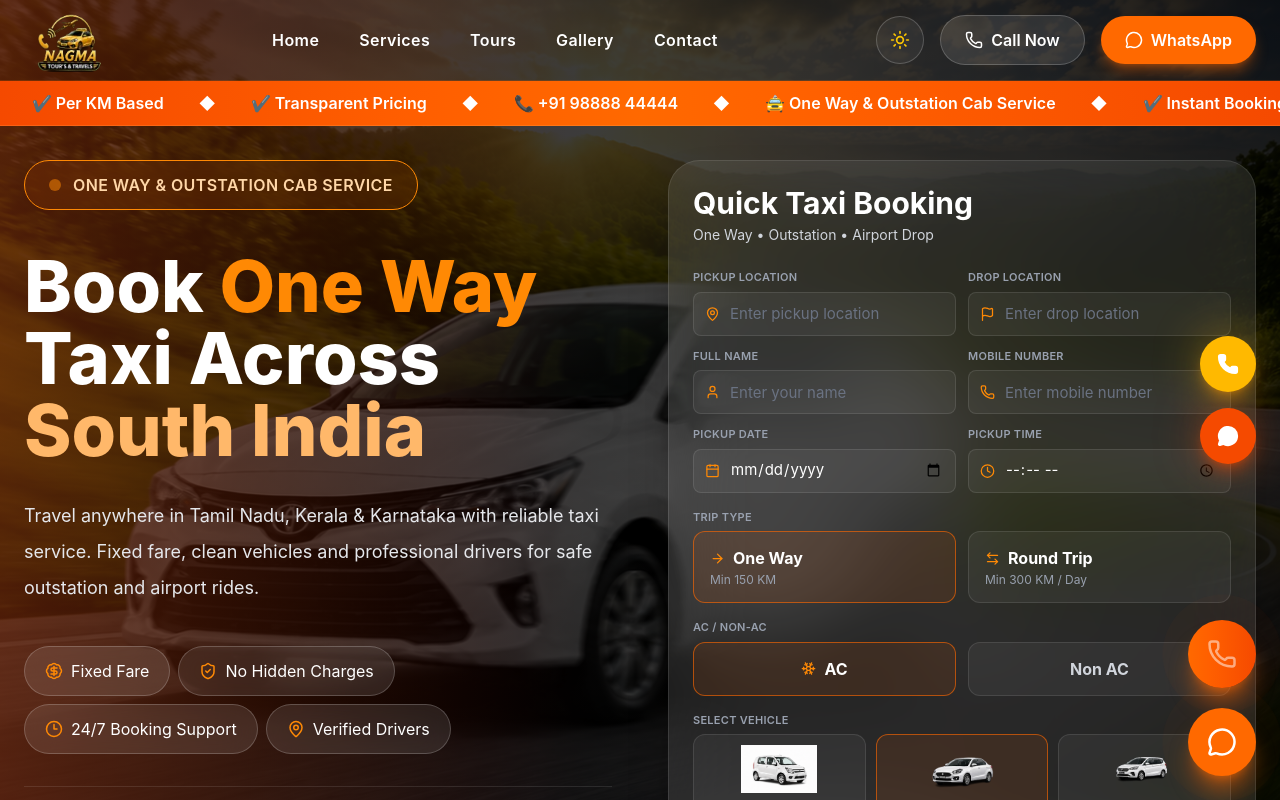
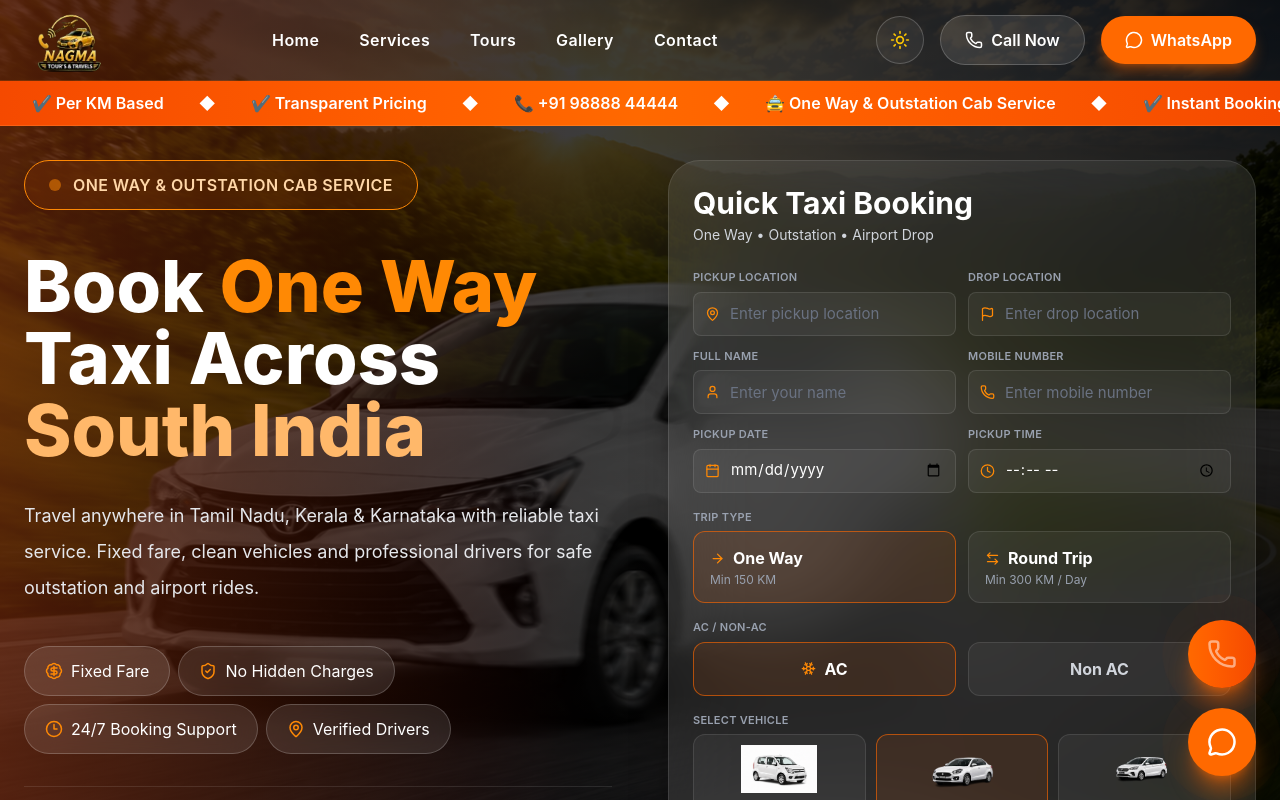
Before and after one commit to Someshwaran-M/restaurant, a React app: page / in a window 1280 px wide. Shown: the top 800 px of the page. Built offline with nearby package versions, Linux system fonts and the light colour scheme; the HTML template or start-up script is replaced by a standard one.

Commit message:
Update service

```diff
--- a/src/components/Hero.jsx
+++ b/src/components/Hero.jsx
@@ -65,27 +65,6 @@ function Hero() {
 
   return (
     <section id="home" className="relative min-h-screen overflow-hidden">
-      {/* Floating Call / WhatsApp buttons */}
-      <div className="hidden lg:flex flex-col gap-4 fixed right-6 top-1/2 -translate-y-1/2 z-30">
-        <a
-          href="tel:+919888444952"
-          aria-label="Call us"
-          className="relative w-14 h-14 rounded-full bg-amber-400 flex items-center justify-center shadow-lg shadow-amber-500/40 transition hover:scale-105"
-        >
-          <span className="absolute inset-0 -z-10 rounded-full bg-amber-400/40 blur-xl" />
-          <Phone size={22} className="text-white" fill="white" />
-        </a>
-        <a
-          href="https://wa.me/919888444952"
-          target="_blank"
-          rel="noopener noreferrer"
-          aria-label="Chat on WhatsApp"
-          className="relative w-14 h-14 rounded-full bg-orange-600 flex items-center justify-center shadow-lg shadow-orange-600/40 transition hover:scale-105"
-        >
-          <span className="absolute inset-0 -z-10 rounded-full bg-orange-600/40 blur-xl" />
-          <MessageCircle size={22} className="text-white" fill="white" />
-        </a>
-      </div>
 
       {/* Background */}
       <div
```
